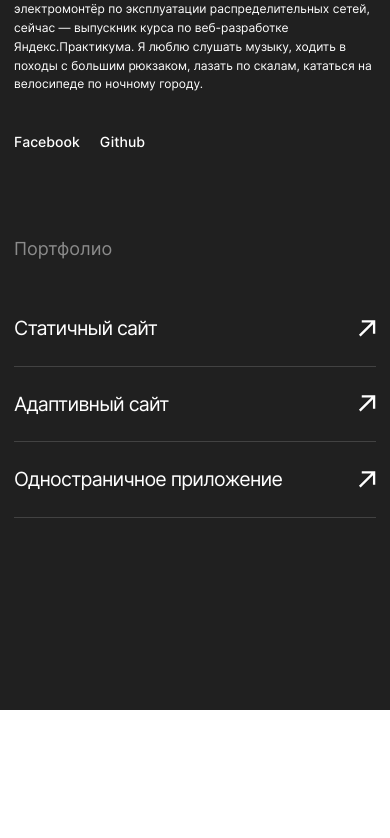
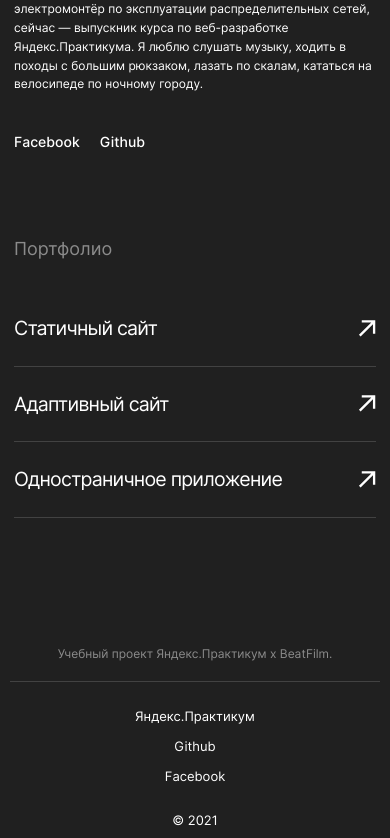
Before and after one commit to hyardlung/movies-explorer-frontend, a React (Create React App) app: page / in a window 390 px wide. Shown: the part 3073-3911 px from the top of the page. Before the commit the page ends 3783 px from the top, so only its background shows below. Built offline with nearby package versions, Linux system fonts and the light colour scheme.

Commit message:
feat: добавить и заадаптировать подвал

```diff
--- a/src/components/App/App.jsx
+++ b/src/components/App/App.jsx
@@ -4,13 +4,15 @@ import './App.css';
 import Header from '../Header/Header';
 import Main from '../Main/Main';
 import Footer from '../Footer/Footer';
+import { footerLinks } from '../../config/links';
+
 
 const App = () => {
   return (
     <div className="app">
       <Header />
       <Main />
-      <Footer />
+      <Footer links={footerLinks}/>
     </div>
   );
 }
--- a/src/components/Footer/Footer.css
+++ b/src/components/Footer/Footer.css
@@ -0,0 +1,101 @@
+.footer {
+  padding: 78px 70px 20px;
+  font-size: 13px;
+  line-height: 1.23;
+}
+
+.footer__container {
+  margin: 0 auto;
+  max-width: var(--desktop-container);
+  display: grid;
+  grid-template-columns: repeat(2, 1fr);
+  grid-template-rows: 1fr min-content 1fr;
+  gap: 20px;
+  grid-template-areas:
+    "heading heading"
+    "line line"
+    "year nav-list"
+  ;
+}
+
+.footer__heading {
+  margin: 0;
+  color: var(--lightgray-text-color);
+  text-align: center;
+  grid-area: heading;
+}
+
+.footer__line {
+  height: 1px;
+  grid-area: line;
+
+  background-color: var(--dark-lines-color);
+}
+
+.footer__year {
+  grid-area: year;
+}
+
+.footer__nav-list {
+  margin: 0;
+  padding: 0;
+  display: flex;
+  flex-direction: row;
+  justify-content: end;
+  grid-area: nav-list;
+  list-style: none;
+}
+
+.footer__link {
+  margin-left: 20px;
+  color: var(--light-text-color);
+  text-decoration: none;
+  transition: all .3s;
+}
+
+.footer__link:hover {
+  opacity: .6;
+  transition: all .3s;
+}
+
+@media screen and (max-width: 768px) {
+  .footer {
+    padding: 58px 50px 20px;
+  }
+}
+
+@media screen and (max-width: 500px) {
+  .footer {
+    padding: 62px 10px 10px;
+  }
+
+  .footer__container {
+    grid-template-columns: 1fr;
+    grid-template-rows: repeat(2, min-content) 1fr min-content;
+    grid-template-areas:
+      "heading"
+      "line"
+      "nav-list"
+      "year"
+    ;
+  }
+
+  .footer__heading {
+    font-size: 12px;
+  }
+
+  .footer__nav-list {
+    flex-direction: column;
+    justify-content: center;
+    align-items: center;
+  }
+
+  .footer__link {
+    margin: 0;
+    line-height: 2.3;
+  }
+
+  .footer__year {
+    text-align: center;
+  }
+}
--- a/src/components/Footer/Footer.jsx
+++ b/src/components/Footer/Footer.jsx
@@ -1,10 +1,32 @@
 import React from 'react';
 import './Footer.css';
 
-const Footer = () => {
+const Footer = ({
+    links = []
+                }) => {
   return (
       <footer className="footer">
-
+        <div className="footer__container">
+          <p className="footer__heading">Учебный проект Яндекс.Практикум х BeatFilm.</p>
+          <div className="footer__line" />
+          <span className="footer__year">© {new Date().getFullYear()}</span>
+          <nav className="footer__nav">
+            <ul className="footer__nav-list">
+              {links.map((item) => (
+                  <li key={item.id} className="footer__list-item">
+                    <a
+                        href={item.url}
+                        className="footer__link"
+                        rel="noopener noreferrer"
+                        target="_blank"
+                    >
+                      {item.caption}
+                    </a>
+                  </li>
+              ))}
+            </ul>
+          </nav>
+        </div>
       </footer>
   )
 }
--- a/src/components/Portfolio/Portfolio.css
+++ b/src/components/Portfolio/Portfolio.css
@@ -1,5 +1,5 @@
 .portfolio__about-me {
-  margin: 95px 0 125px;
+  margin: 95px 0 0;
 }
 
 .portfolio__heading {
@@ -50,7 +50,7 @@
 
 @media screen and (max-width: 768px) {
   .portfolio__about-me {
-    margin: 84px 0 125px;
+    margin-top: 84px;
   }
 
   .portfolio__list {
--- a/src/components/Portfolio/Portfolio.jsx
+++ b/src/components/Portfolio/Portfolio.jsx
@@ -16,7 +16,9 @@ const Portfolio = ({
                     href={item.url}
                     rel="noopener noreferrer"
                     target="_blank"
-                    className="portfolio__link">{item.caption}
+                    className="portfolio__link"
+                >
+                  {item.caption}
                 </a>
                 <img
                     src={linkArrow}
--- a/src/config/links.js
+++ b/src/config/links.js
@@ -45,7 +45,7 @@ const navTabLinks = [
     path: '#',
     name: 'aboutMe',
   },
-]
+];
 
 const techs = [
   {
@@ -76,7 +76,7 @@ const techs = [
     // id: 7,
     caption: 'mongoDB',
   },
-]
+];
 
 const portfolioLinks = [
   {
@@ -94,7 +94,23 @@ const portfolioLinks = [
     caption: 'Одностраничное приложение',
     url: 'https://github.com/hyardlung/react-mesto-api-full'
   },
-]
+];
+
+const footerLinks = [
+  {
+    id: 'ya.pra-home',
+    caption: 'Яндекс.Практикум',
+    url: 'https://praktikum.yandex.ru'
+  },{
+    id: 'ya.pra-gh',
+    caption: 'Github',
+    url: 'https://github.com/yandex-praktikum'
+  },{
+    id: 'ya.pra-fb',
+    caption: 'Facebook',
+    url: 'https://www.facebook.com/yandex.praktikum'
+  },
+];
 
 export {
   authLinks,
@@ -102,4 +118,5 @@ export {
   navTabLinks,
   techs,
   portfolioLinks,
+  footerLinks,
 };
```
